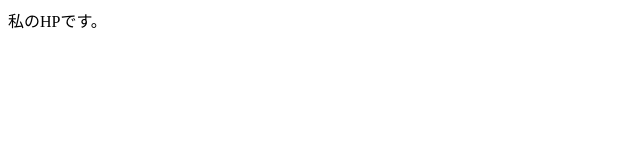
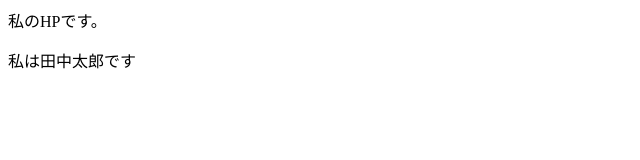
Before and after one commit to mitsuru-ochi-bit/test, a plain HTML site: page index.html in a window 1280 px wide. Shown: the whole page, without its empty margins (0-640 px from the left). Drawn offline with Linux system fonts and the light colour scheme.

Commit message:
２回目

```diff
--- a/index.html
+++ b/index.html
@@ -1 +1,2 @@
 <p>私のHPです。</p>
+<p>私は田中太郎です</p>
```
Also changed, not shown: index2.txt (added).
